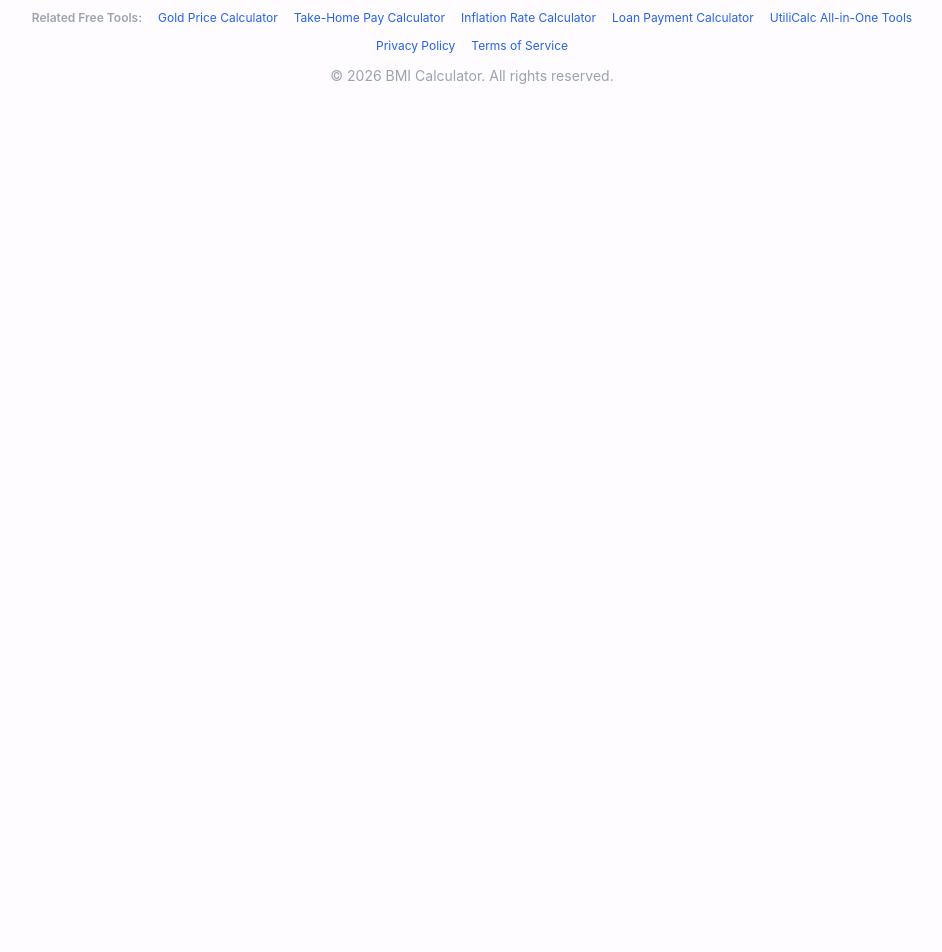
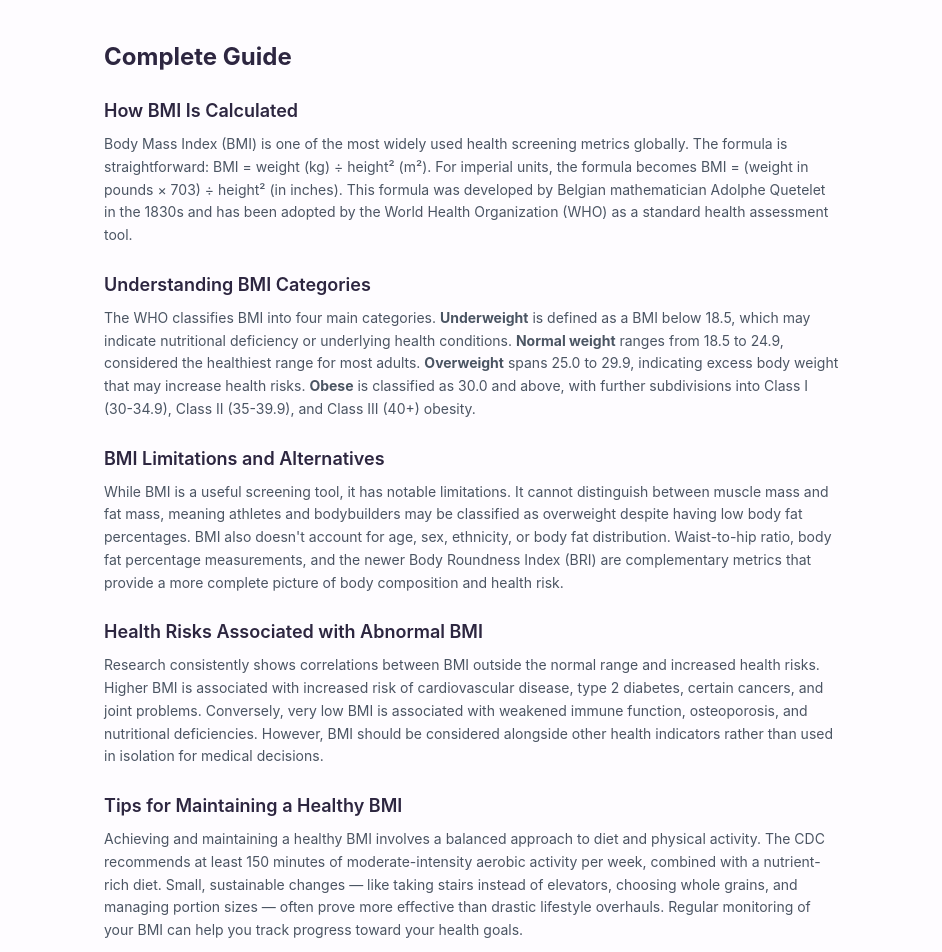
Before and after one commit to userlim/bmi-calculator, a Next.js app: page / in a window 1280 px wide. Shown: the part 1580-2532 px from the top of the page, without its empty margins (168-1110 px from the left). Before the commit the page ends 1682 px from the top, so only its background shows below. Built offline with nearby package versions, Linux system fonts and the light colour scheme.

Commit message:
SEO complete upgrade: 404 page, expanded sitemap, noindex utility pages, extended content, manifest, Twitter cards, IndexNow, meta optimization, OG images, FAQ schema

```diff
--- /dev/null
+++ b/src/app/api/indexnow/route.ts
@@ -0,0 +1,25 @@
+import { NextResponse } from 'next/server'
+
+const INDEXNOW_KEY = 'a1b2c3d4e5f6g7h8'
+const HOST = 'https://bmi-calculator-free.vercel.app'
+
+export async function GET() {
+  const urls = [HOST]
+
+  try {
+    const response = await fetch('https://api.indexnow.org/indexnow', {
+      method: 'POST',
+      headers: { 'Content-Type': 'application/json' },
+      body: JSON.stringify({
+        host: 'bmi-calculator-free.vercel.app',
+        key: INDEXNOW_KEY,
+        keyLocation: `${HOST}/${INDEXNOW_KEY}.txt`,
+        urlList: urls,
+      }),
+    })
+
+    return NextResponse.json({ status: 'submitted', urls })
+  } catch (error) {
+    return NextResponse.json({ status: 'error' }, { status: 500 })
+  }
+}
--- /dev/null
+++ b/src/app/manifest.ts
@@ -0,0 +1,20 @@
+import type { MetadataRoute } from 'next'
+
+export default function manifest(): MetadataRoute.Manifest {
+  return {
+    name: 'BMI Calculator',
+    short_name: 'BMI',
+    description: 'Free BMI Calculator',
+    start_url: '/',
+    display: 'standalone',
+    background_color: '#ffffff',
+    theme_color: '#3B82F6',
+    icons: [
+      {
+        src: '/favicon.svg',
+        sizes: 'any',
+        type: 'image/svg+xml',
+      },
+    ],
+  }
+}
--- /dev/null
+++ b/src/app/not-found.tsx
@@ -0,0 +1,20 @@
+import Link from 'next/link'
+
+export default function NotFound() {
+  return (
+    <div className="min-h-[60vh] flex flex-col items-center justify-center text-center px-4">
+      <h1 className="text-6xl font-bold mb-4" style={{ color: '#3B82F6' }}>404</h1>
+      <h2 className="text-2xl font-semibold mb-4">Page Not Found</h2>
+      <p className="text-gray-500 mb-8 max-w-md">
+        The page you&apos;re looking for doesn&apos;t exist or has been moved.
+      </p>
+      <Link
+        href="/"
+        className="px-6 py-3 rounded-lg text-white font-medium transition-opacity hover:opacity-90"
+        style={{ backgroundColor: '#3B82F6' }}
+      >
+        Go Back Home
+      </Link>
+    </div>
+  )
+}
--- a/src/app/page.tsx
+++ b/src/app/page.tsx
@@ -184,6 +184,32 @@ export default function Home() {
           </div>
         </div>
       </footer>
+
+      {/* Extended Content Section for SEO depth */}
+      <section id="content-depth-section" className="mt-12 max-w-3xl mx-auto px-4">
+        <h2 className="text-2xl font-bold mb-6">Complete Guide</h2>
+
+            <div className="mb-6">
+              <h3 className="text-lg font-semibold mb-2">How BMI Is Calculated</h3>
+              <p className="text-gray-600 dark:text-gray-400 leading-relaxed text-sm" dangerouslySetInnerHTML={{ __html: `Body Mass Index (BMI) is one of the most widely used health screening metrics globally. The formula is straightforward: BMI = weight (kg) ÷ height² (m²). For imperial units, the formula becomes BMI = (weight in pounds × 703) ÷ height² (in inches). This formula was developed by Belgian mathematician Adolphe Quetelet in the 1830s and has been adopted by the World Health Organization (WHO) as a standard health assessment tool.` }} />
+            </div>
+            <div className="mb-6">
+              <h3 className="text-lg font-semibold mb-2">Understanding BMI Categories</h3>
+              <p className="text-gray-600 dark:text-gray-400 leading-relaxed text-sm" dangerouslySetInnerHTML={{ __html: `The WHO classifies BMI into four main categories. <strong>Underweight</strong> is defined as a BMI below 18.5, which may indicate nutritional deficiency or underlying health conditions. <strong>Normal weight</strong> ranges from 18.5 to 24.9, considered the healthiest range for most adults. <strong>Overweight</strong> spans 25.0 to 29.9, indicating excess body weight that may increase health risks. <strong>Obese</strong> is classified as 30.0 and above, with further subdivisions into Class I (30-34.9), Class II (35-39.9), and Class III (40+) obesity.` }} />
+            </div>
+            <div className="mb-6">
+              <h3 className="text-lg font-semibold mb-2">BMI Limitations and Alternatives</h3>
+              <p className="text-gray-600 dark:text-gray-400 leading-relaxed text-sm" dangerouslySetInnerHTML={{ __html: `While BMI is a useful screening tool, it has notable limitations. It cannot distinguish between muscle mass and fat mass, meaning athletes and bodybuilders may be classified as overweight despite having low body fat percentages. BMI also doesn't account for age, sex, ethnicity, or body fat distribution. Waist-to-hip ratio, body fat percentage measurements, and the newer Body Roundness Index (BRI) are complementary metrics that provide a more complete picture of body composition and health risk.` }} />
+            </div>
+            <div className="mb-6">
+              <h3 className="text-lg font-semibold mb-2">Health Risks Associated with Abnormal BMI</h3>
+              <p className="text-gray-600 dark:text-gray-400 leading-relaxed text-sm" dangerouslySetInnerHTML={{ __html: `Research consistently shows correlations between BMI outside the normal range and increased health risks. Higher BMI is associated with increased risk of cardiovascular disease, type 2 diabetes, certain cancers, and joint problems. Conversely, very low BMI is associated with weakened immune function, osteoporosis, and nutritional deficiencies. However, BMI should be considered alongside other health indicators rather than used in isolation for medical decisions.` }} />
+            </div>
+            <div className="mb-6">
+              <h3 className="text-lg font-semibold mb-2">Tips for Maintaining a Healthy BMI</h3>
+              <p className="text-gray-600 dark:text-gray-400 leading-relaxed text-sm" dangerouslySetInnerHTML={{ __html: `Achieving and maintaining a healthy BMI involves a balanced approach to diet and physical activity. The CDC recommends at least 150 minutes of moderate-intensity aerobic activity per week, combined with a nutrient-rich diet. Small, sustainable changes — like taking stairs instead of elevators, choosing whole grains, and managing portion sizes — often prove more effective than drastic lifestyle overhauls. Regular monitoring of your BMI can help you track progress toward your health goals.` }} />
+            </div>
+      </section>
     </>
   )
 }
--- a/src/app/privacy-policy/page.tsx
+++ b/src/app/privacy-policy/page.tsx
@@ -3,6 +3,7 @@ import type { Metadata } from 'next'
 export const metadata: Metadata = {
   title: 'Privacy Policy - BMI Calculator',
   description: 'Privacy Policy for BMI Calculator. Learn how we collect, use, and protect your information.',
+  robots: { index: false, follow: true },
 }
 
 export default function PrivacyPolicy() {
--- a/src/app/robots.ts
+++ b/src/app/robots.ts
@@ -5,7 +5,7 @@ export default function robots(): MetadataRoute.Robots {
     rules: {
       userAgent: '*',
       allow: '/',
-      disallow: [],
+      disallow: ['/api/'],
     },
     sitemap: 'https://bmi-calculator-free.vercel.app/sitemap.xml',
   }
--- a/src/app/sitemap.ts
+++ b/src/app/sitemap.ts
@@ -7,6 +7,16 @@ export default function sitemap(): MetadataRoute.Sitemap {
       lastModified: new Date(),
       changeFrequency: 'weekly',
       priority: 1,
-    },
+    },    {
+      url: 'https://bmi-calculator-free.vercel.app/privacy-policy',
+      lastModified: new Date(),
+      changeFrequency: 'yearly',
+      priority: 0.3,
+    },    {
+      url: 'https://bmi-calculator-free.vercel.app/terms',
+      lastModified: new Date(),
+      changeFrequency: 'yearly',
+      priority: 0.3,
+    }
   ]
 }
--- a/src/app/terms/page.tsx
+++ b/src/app/terms/page.tsx
@@ -3,6 +3,7 @@ import type { Metadata } from 'next'
 export const metadata: Metadata = {
   title: 'Terms of Service - BMI Calculator',
   description: 'Terms of Service for BMI Calculator.',
+  robots: { index: false, follow: true },
 }
 
 export default function TermsOfService() {
```
Also changed, not shown: public/a1b2c3d4e5f6g7h8.txt (added).
